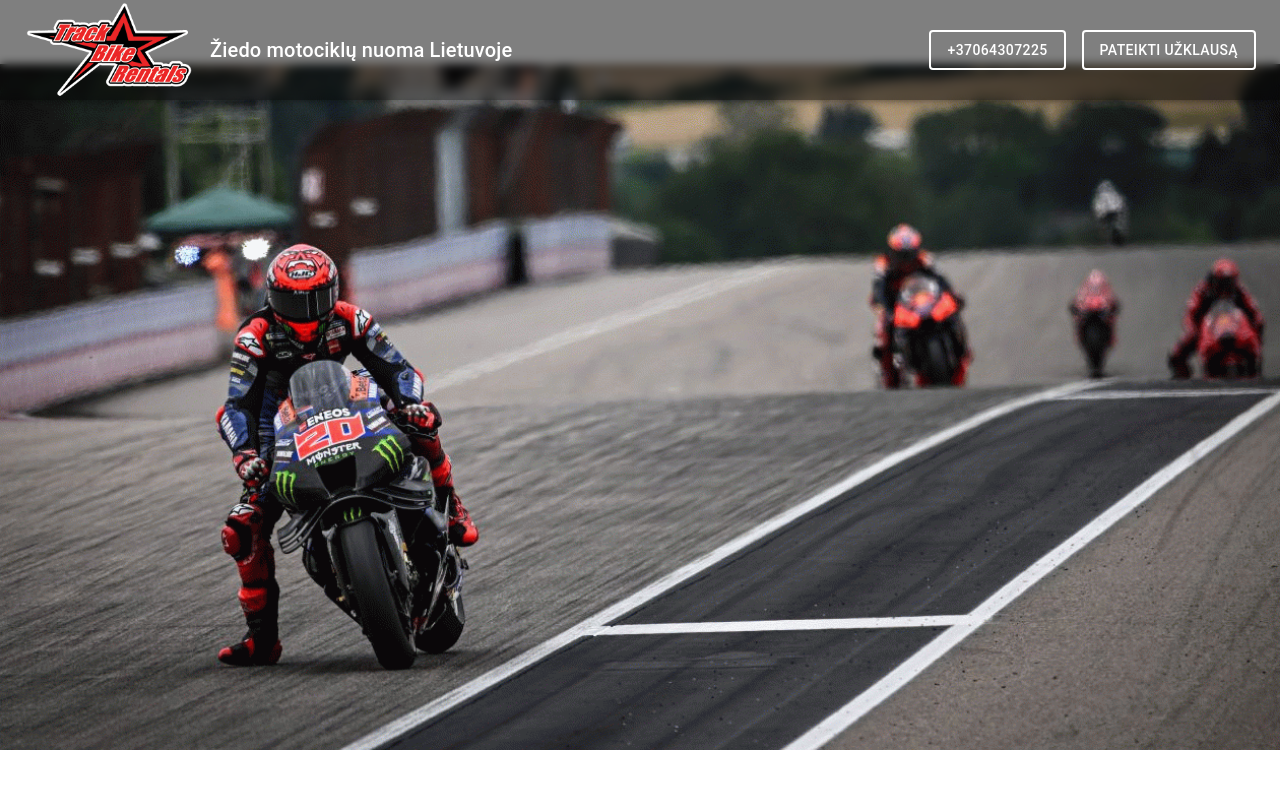
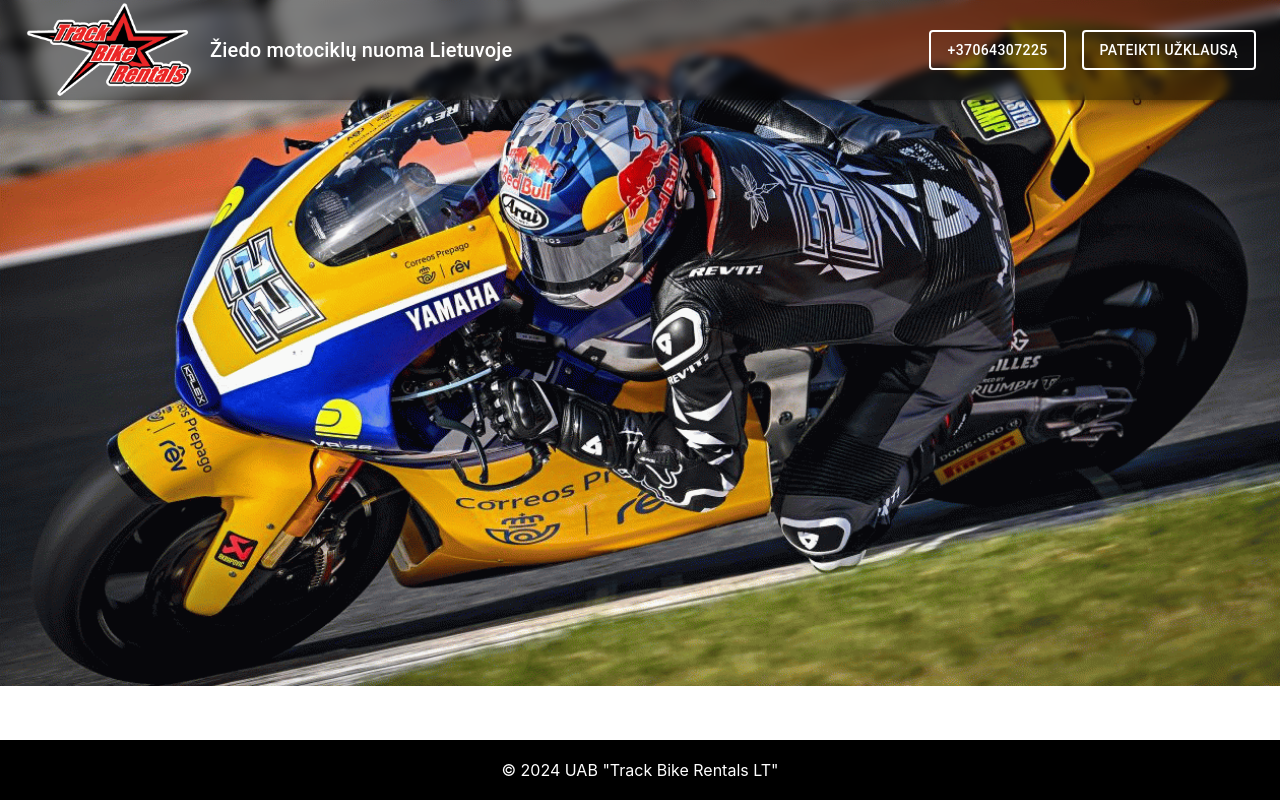
Before and after one commit to izZziCOS/motociklu-nuoma, a React (Create React App) app: page / in a window 1280 px wide. Built offline with nearby package versions, Linux system fonts and the light colour scheme.

Commit message:
Add Footer and styling

```diff
--- a/src/App.css
+++ b/src/App.css
@@ -1,6 +1,9 @@
 .App {
-  text-align: center;
+  display: flex;
+  flex-direction: column;
+  min-height: 100vh; /* Ensure the App takes full height of the viewport */
 }
+
 
 .App-logo {
   height: 40vmin;
@@ -28,6 +31,20 @@
   color: #61dafb;
 }
 
+html, body {
+  height: 100%;
+  margin: 0;
+}
+
+.main-content {
+  flex: 1; /* Allows the main content area to take up available space */
+}
+
+.main-content img {
+  width: 100%; /* Make the GIF take up the full width of its container */
+  height: auto; /* Maintain aspect ratio */
+}
+
 @keyframes App-logo-spin {
   from {
     transform: rotate(0deg);
--- a/src/App.js
+++ b/src/App.js
@@ -2,21 +2,25 @@
 import './App.css'
 import Header from './Main/Header'
 import Box from '@mui/material/Box'
+import Footer from './Main/Footer'
 
 function App() {
   return (
     <div className="App">
       <Header/>
+      <div className="main-content">
         <Box
           component="img"
           src={`${process.env.PUBLIC_URL}/main-display.gif`}
           alt="Animated GIF"
+          className="main-image"
           sx={{
             width: '100%', // Make the GIF take up the full width of its container
             height: 'auto', // Maintain aspect ratio
-          mt: '64px', // Add some margin on top
           }}
         />
+      </div>
+      <Footer/>
     </div>
   )
 }
--- /dev/null
+++ b/src/Main/Footer.css
@@ -0,0 +1,14 @@
+.footer {
+    background-color: black; /* Black background */
+    color: white; /* White text color */
+    width: 100%; /* Full width of the viewport */
+    height: 60px; /* Height of the footer */
+    display: flex; /* Flexbox for centering content */
+    align-items: center; /* Center content vertically */
+    justify-content: center; /* Center content horizontally */
+    position: relative; /* Normal flow positioning */
+  }
+
+  .footer-text {
+    margin: 0; /* Remove default margin */
+  }
--- a/src/Main/Footer.js
+++ b/src/Main/Footer.js
@@ -0,0 +1,14 @@
+import React from 'react'
+import './Footer.css'
+
+function Footer() {
+  return (
+    <div className="footer">
+      <p className="footer-text">
+        © 2024 UAB "Track Bike Rentals LT"
+      </p>
+    </div>
+  )
+}
+
+export default Footer
--- /dev/null
+++ b/src/Main/Header.css
@@ -0,0 +1,30 @@
+/* AppBar styling */
+.appBar {
+    background-color: rgba(0, 0, 0, 0.5) !important; /* 50% transparent black */
+    backdrop-filter: blur(5px) ; /* Apply blur effect */
+    z-index: 1000; /* Ensure it's on top of other content */
+  }
+
+  /* Toolbar styling */
+  .toolbar {
+    display: flex;
+    align-items: center;
+    justify-content: space-between;
+  }
+
+  /* Box for logo and text */
+  .leftSideBox {
+    display: flex;
+    align-items: center;
+  }
+
+  .logo {
+    height: 100px; /* Logo size */
+    margin-right: 16px; /* Spacing between logo and text */
+  }
+
+  /* Box for buttons */
+  .rightSideBox {
+    display: flex;
+    gap: 16px; /* Space between buttons */
+  }
--- a/src/Main/Header.js
+++ b/src/Main/Header.js
@@ -4,6 +4,7 @@
 import Typography from '@mui/material/Typography'
 import Box from '@mui/material/Box'
 import OutlinedButton from '../Reusable/OutlinedButton'
+import './Header.css'
 
 function Header() {
     const handlePhoneCall = () => {
@@ -11,23 +12,13 @@
     }
 
     return (
-      <AppBar
-        position="fixed"
-        sx={{
-          backgroundColor: 'rgba(0, 0, 0, 0.5)', // 50% transparent black
-          backdropFilter: 'blur(5px)', // Apply blur effect
-          zIndex: 1000, // Ensure it's on top of other content
-        }}
-      >
-        <Toolbar sx={{ display: 'flex', alignItems: 'center', justifyContent: 'space-between' }}>
-            {/* Left side: Menu Icon, Logo, and Text */}
-            <Box sx={{ display: 'flex', alignItems: 'center' }}>
+      <AppBar position="fixed" className="appBar">
+        <Toolbar className="toolbar">
+          {/* Left side: Logo and Text */}
+          <Box className="leftSideBox">
             <Box
               component="img"
-                sx={{
-                height: 100, // Logo size
-                mr: 2, // Spacing between logo and text
-                }}
+              className="logo"
               alt="Logo"
               src={`${process.env.PUBLIC_URL}/header-motorcycle.png`}
             />
@@ -35,7 +26,9 @@
               Žiedo motociklų nuoma Lietuvoje
             </Typography>
           </Box>
-            <Box sx={{ display: 'flex', gap: 2 }}>
+
+          {/* Right side: Container for Buttons */}
+          <Box className="rightSideBox">
             <OutlinedButton text="+37064307225" onClick={handlePhoneCall} />
             <OutlinedButton text="Pateikti užklausą" onClick={handlePhoneCall} />
           </Box>
```
Also changed, not shown: public/main-display.gif. Lines whose indentation alone changed are shown as unchanged.
